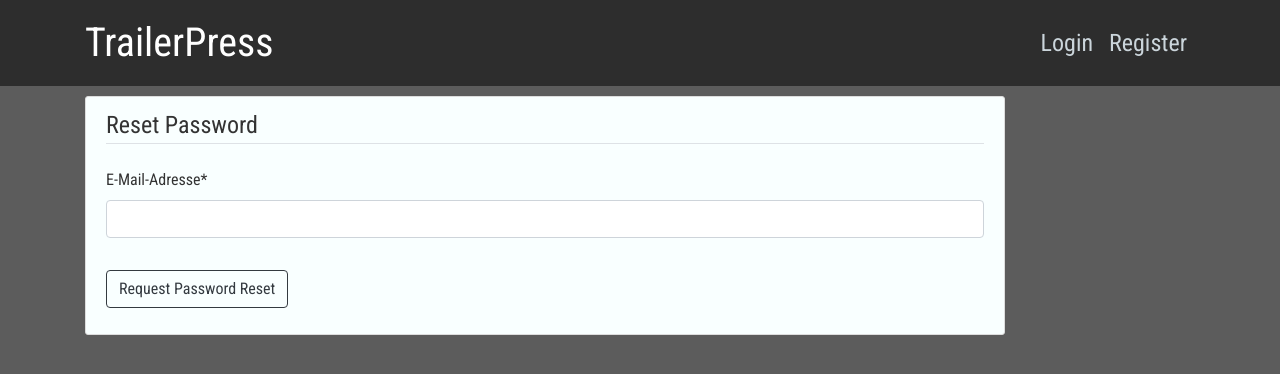
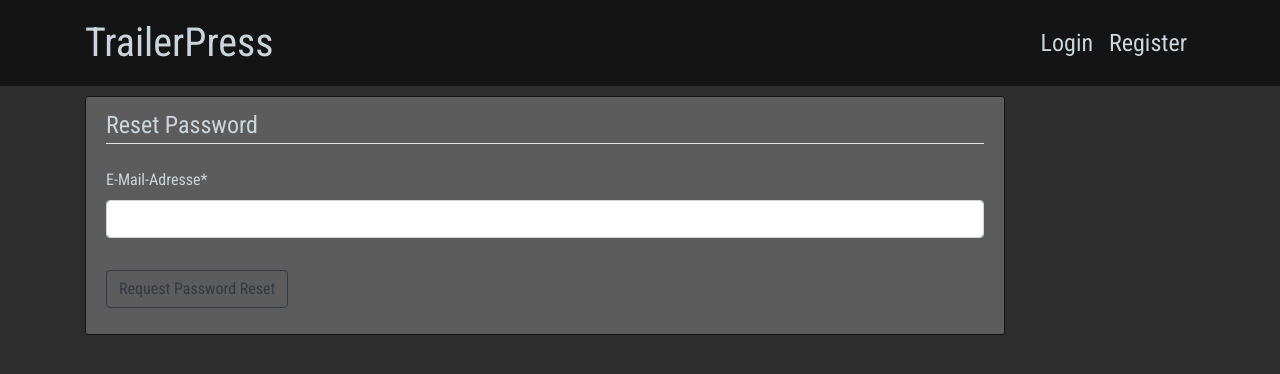
Before and after one commit to 4lm/trailer, a Django app: page /password-reset/ in a window 1280 px wide. Shown: the top 374 px of the page. Run offline with Django 3.2, Linux system fonts and the light colour scheme; some libraries are stand-ins or nearby versions.

Commit message:
"Improve color and size of fonts"

```diff
--- a/trailerapp/static/trailerapp/css/styles.css
+++ b/trailerapp/static/trailerapp/css/styles.css
@@ -1,17 +1,21 @@
 body {
-    background: #5c5c5c;
-    color: #333333;
+    background: #2d2d2d;
+    color: #cbd5db;
     margin-top: 6rem;
     font-family: 'Roboto Condensed', sans-serif;
 }
 
 html {
-    background-color: #5c5c5c;
+    background-color: #2d2d2d;
 }
 
 h1, h2, h3, h4, h5, h6 {
-    color: #2d2d2d;
+    color: #f9ffff;
     font-family: 'Roboto', sans-serif;
+}
+
+h3 {
+    font-size: 2rem;
 }
 
 ul {
@@ -19,22 +23,28 @@
 }
 
 .bg-steel {
-    background-color: #2d2d2d;
+    background-color: #141414;
 }
 
 .content-section {
-    background: #f9ffff;
+    background: #5c5c5c;
     padding: 10px 20px;
-    border: 1px solid #dddddd;
+    border: 1px solid #141414;
     border-radius: 3px;
     margin-bottom: 0.8rem;
 }
 
 a.navbar-brand {
-    color: #cbd5db;
     font-size: 2.5rem;
 }
 
+.navbar-dark .navbar-brand {
+    color: #cbd5db;
+}
+
+.site-header .navbar-nav .nav-link:hover {
+    color: #f9ffff;
+}
 
 .site-header .navbar-nav .nav-link {
     color: #cbd5db;
@@ -42,7 +52,7 @@
 }
 
 .site-header .navbar-nav .nav-link:hover {
-    color: #ffffff;
+    color: #f9ffff;
 }
 
 .site-header .navbar-nav .nav-link.active {
```
